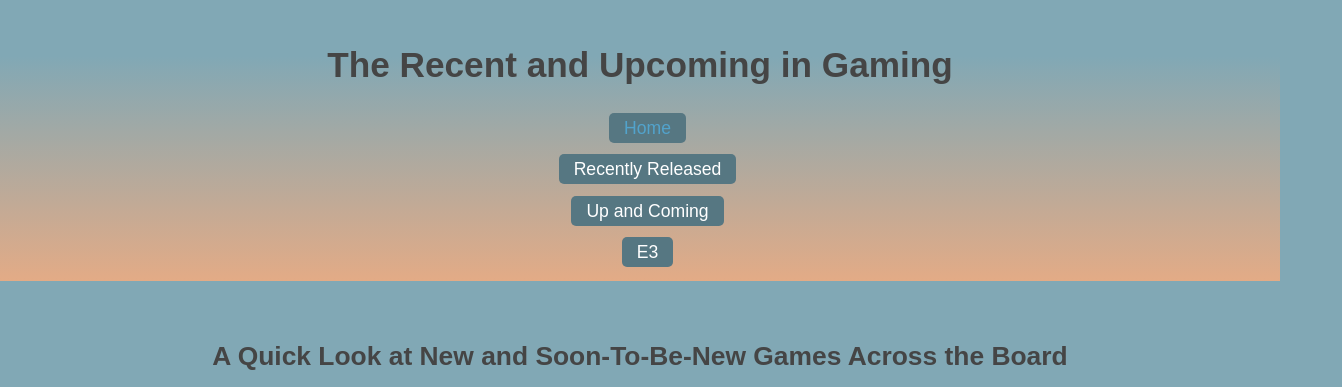
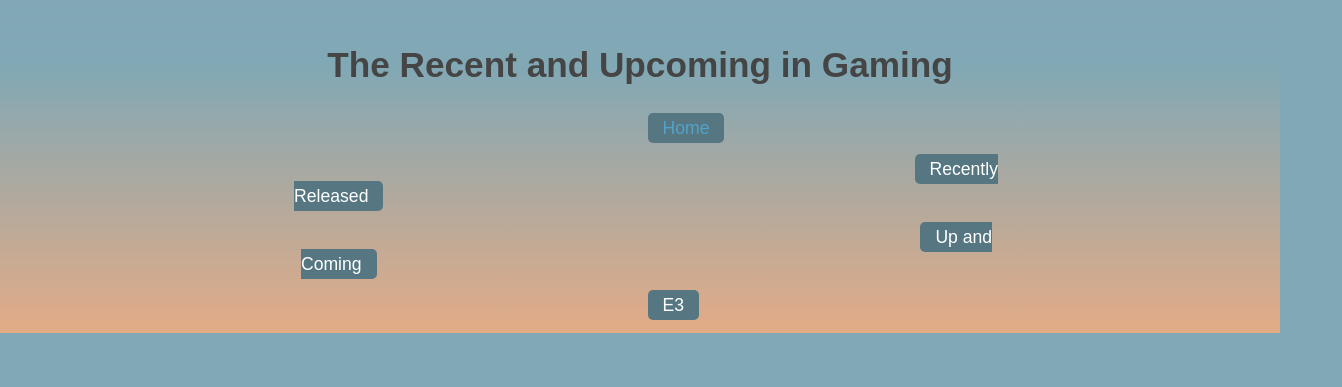
Before and after one commit to sburns97/WebMiniProj, a plain HTML site: page index.html in a window 1280 px wide. Shown: the top 387 px of the page, 1342 px wide, since content can reach past the window. Drawn offline with Linux system fonts and the light colour scheme.

Commit message:
Update style.css

```diff
--- a/style.css
+++ b/style.css
@@ -85,7 +85,7 @@ color: #52A3CC;
 	text-align: center;
 	padding: 5px 15px;
 	border-radius: 5px;
-	margin: auto;
+	margin: 50%;
 
 }
 
```
